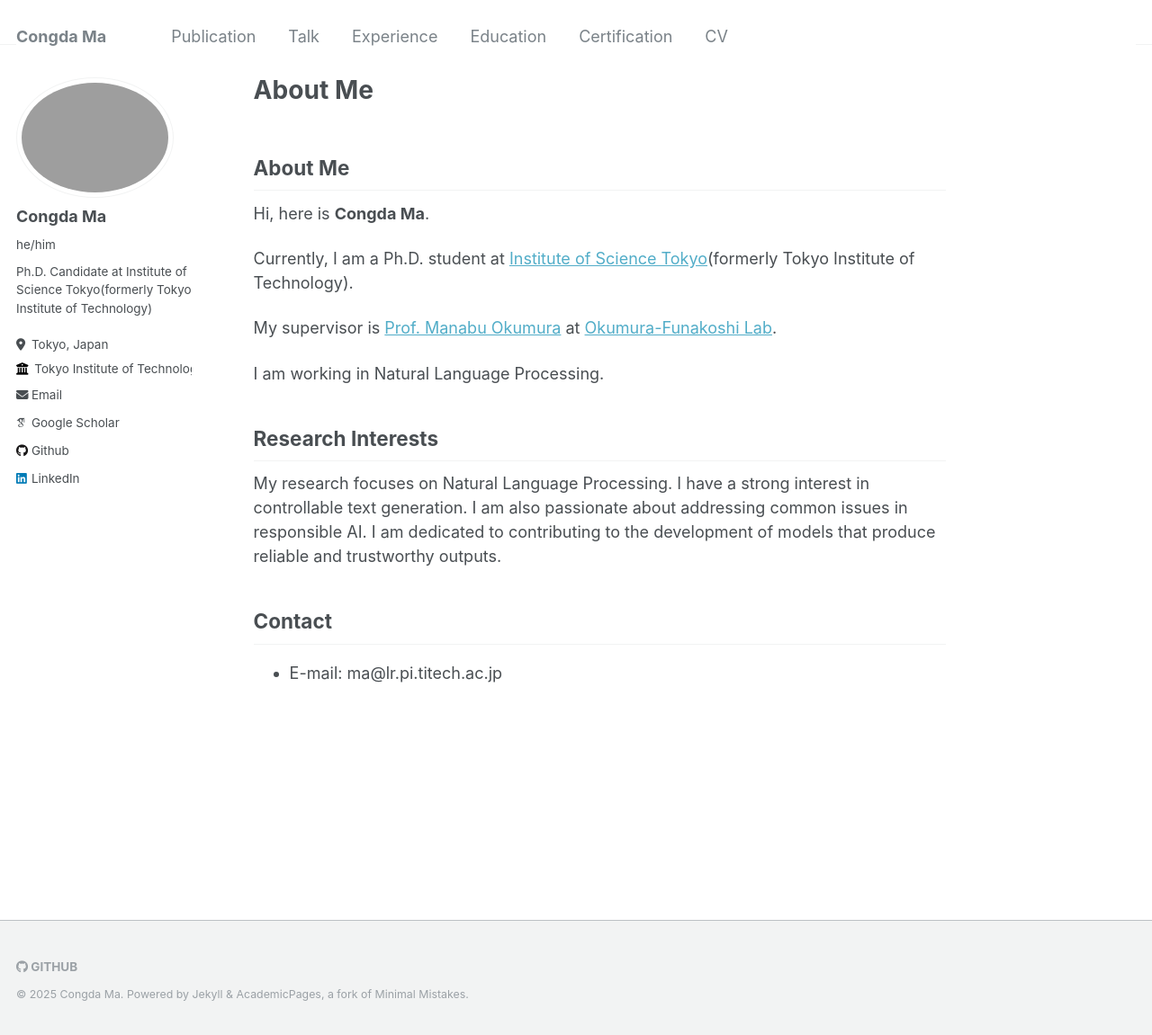
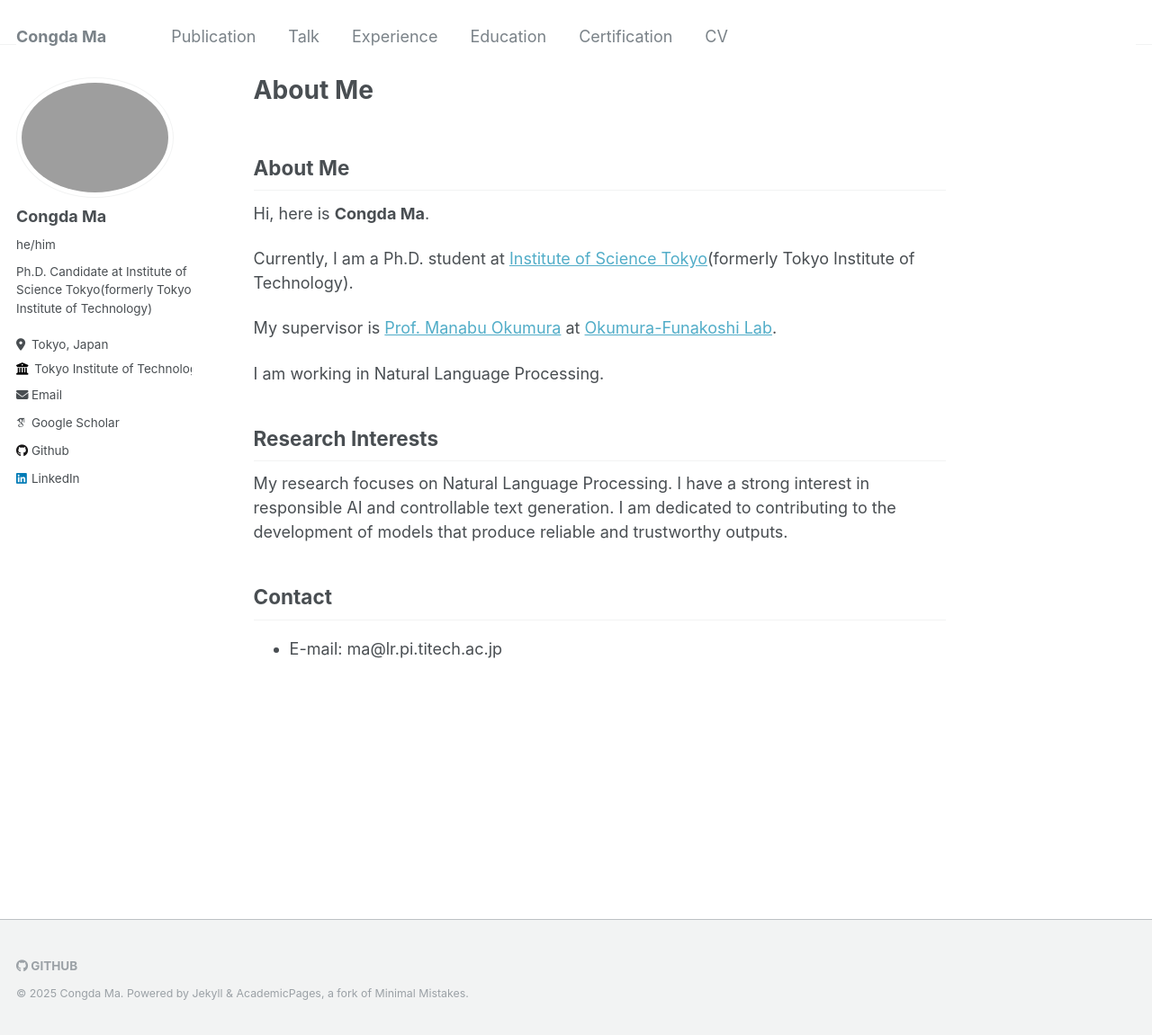
Before and after one commit to derrickmaa/derrickmaa.github.io, a Jekyll site: the page built from _pages/about.md, in a window 1280 px wide and 1151 px high. Shown: the whole window at 90% size. Built offline with Jekyll 4.4.1, drawn with Linux system fonts in a browser that asks for light colours; some web fonts are replaced.

Commit message:
Update about.md

```diff
--- a/_pages/about.md
+++ b/_pages/about.md
@@ -20,8 +20,7 @@ I am working in Natural Language Processing.
 ## Research Interests
 
 My research focuses on Natural Language Processing.
-I have a strong interest in controllable text generation.
-I am also passionate about addressing common issues in responsible AI.
+I have a strong interest in responsible AI and controllable text generation.
 I am dedicated to contributing to the development of models that produce reliable and trustworthy outputs.
 
 
```
